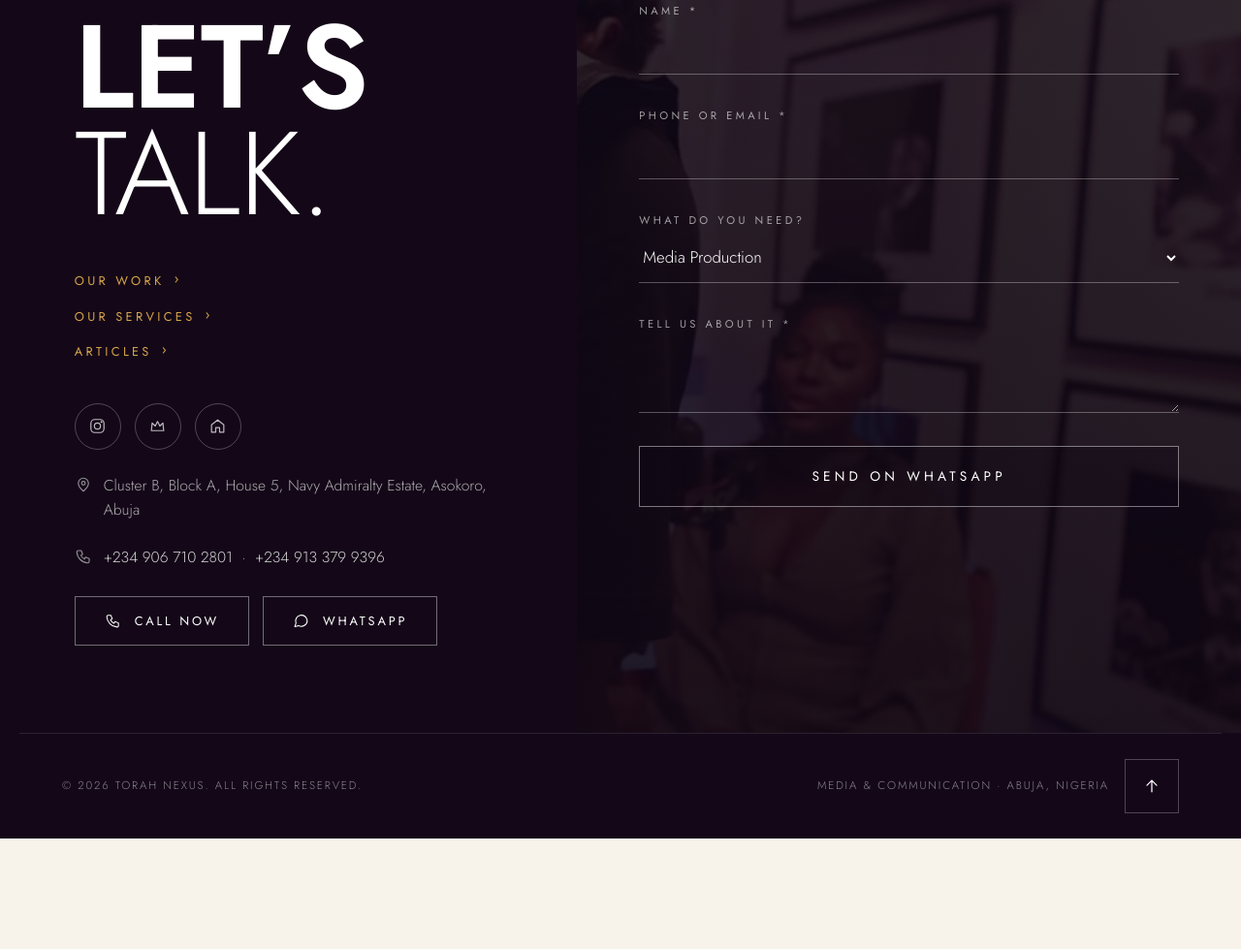
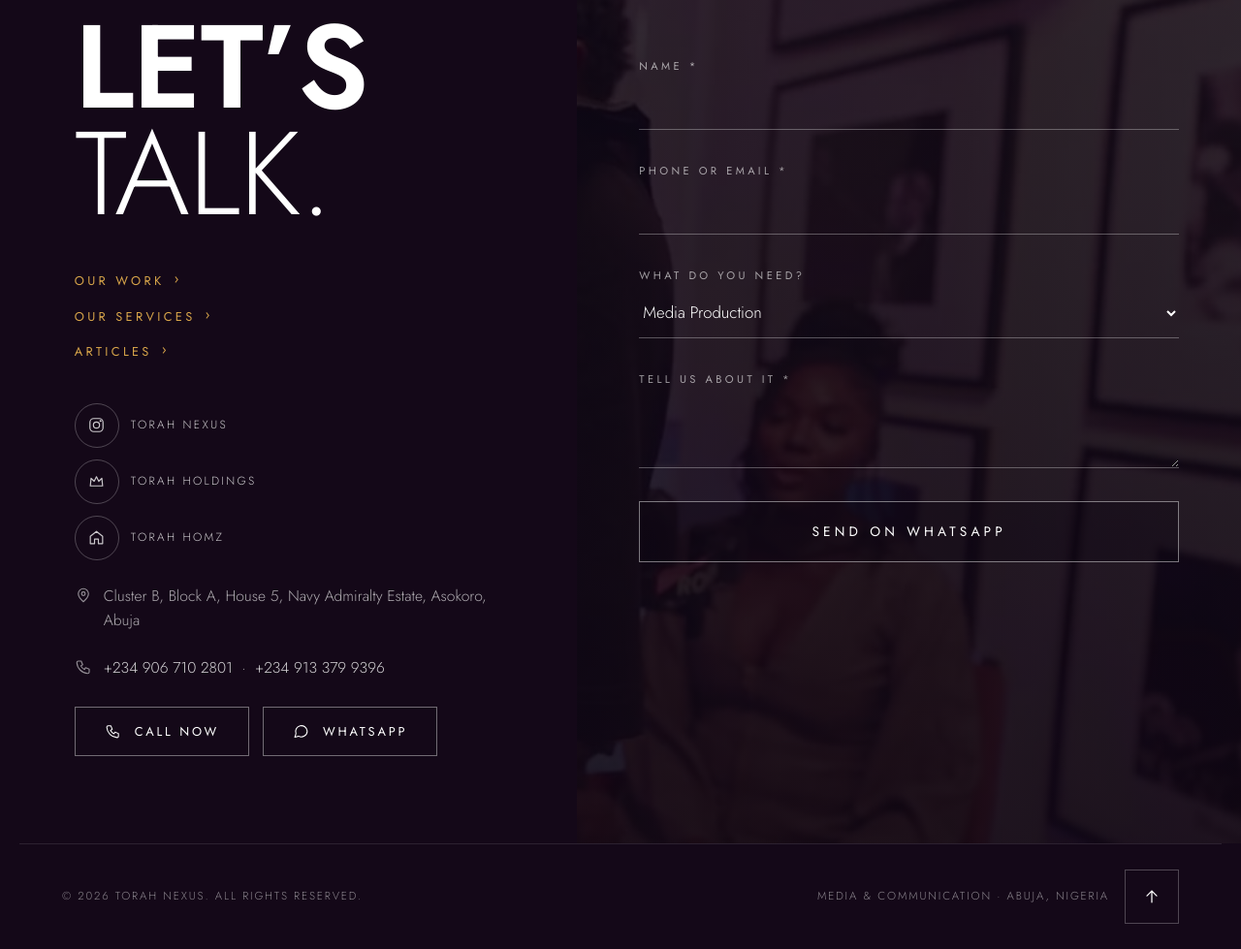
Before and after one commit to theurbanmindset/torah-nexus, a plain HTML site: page index.html in a window 1280 px wide. Shown: the part 8095-9074 px from the top of the page at 97% size. Before the commit the page ends 8960 px from the top, so only its background shows below. Drawn offline with nearby package versions, Linux system fonts and the light colour scheme.

Commit message:
Footer: show brand names beside the social icons
Co-Authored-By: Claude Opus 5.5 <noreply@anthropic.com>
Claude-Session: https://claude.ai/code/session_013v5dP7N54acAniayLcj4Mk

```diff
--- a/assets/style.css
+++ b/assets/style.css
@@ -798,3 +798,10 @@ input:focus, textarea:focus, select:focus { outline-color: var(--gold); }
   .footer-base { flex-direction: column; align-items: flex-start; gap: 12px; }
   .footer-tag { margin-left: 0; }
 }
+/* Social links with names beside the icons */
+.talk-social { flex-wrap: wrap; gap: 12px 26px; }
+.talk-social a { width: auto; height: auto; border: 0; border-radius: 0; display: inline-flex; align-items: center; gap: 12px; text-decoration: none; color: rgba(255,255,255,0.78); font-size: 0.74rem; letter-spacing: 0.2em; text-transform: uppercase; }
+.talk-social a i { width: 46px; height: 46px; border-radius: 50%; border: 1px solid rgba(255,255,255,0.25); display: grid; place-items: center; transition: border-color 0.2s ease, color 0.2s ease; }
+.talk-social a:hover { color: var(--gold); }
+.talk-social a:hover i { border-color: var(--gold); }
+.talk-social { display: grid; gap: 12px; justify-items: start; }
--- a/index.html
+++ b/index.html
@@ -69,9 +69,9 @@
       <h2 id="f-talk" class="talk-title"><b>Let&#8217;s</b><span>Talk.</span></h2>
       <nav class="talk-links" aria-label="Explore"><a href="#work">Our work <span aria-hidden="true">›</span></a><a href="#services">Our services <span aria-hidden="true">›</span></a><a href="#articles">Articles <span aria-hidden="true">›</span></a></nav>
       <div class="talk-social">
-        <a href="https://www.instagram.com/torah_nexus/" target="_blank" rel="noopener" aria-label="Torah Nexus on Instagram"><svg viewBox="0 0 24 24" fill="none" stroke="currentColor" stroke-width="1.5"><rect x="3.5" y="3.5" width="17" height="17" rx="5"/><circle cx="12" cy="12" r="4"/><circle cx="17.3" cy="6.7" r="0.6" fill="currentColor"/></svg></a>
-        <a href="https://www.instagram.com/torahholdings/" target="_blank" rel="noopener" aria-label="Torah Holdings on Instagram"><svg viewBox="0 0 24 24" fill="none" stroke="currentColor" stroke-width="1.5" stroke-linejoin="round"><path d="M4 18h16l-1-10-4 4-3-6-3 6-4-4z"/></svg></a>
-        <a href="https://www.instagram.com/torahhomz/" target="_blank" rel="noopener" aria-label="Torah Homz on Instagram"><svg viewBox="0 0 24 24" fill="none" stroke="currentColor" stroke-width="1.5" stroke-linejoin="round"><path d="M4 10.5 12 4l8 6.5V20h-5.5v-6h-5v6H4z"/></svg></a>
+        <a href="https://www.instagram.com/torah_nexus/" target="_blank" rel="noopener" aria-label="Torah Nexus on Instagram"><i><svg viewBox="0 0 24 24" fill="none" stroke="currentColor" stroke-width="1.5"><rect x="3.5" y="3.5" width="17" height="17" rx="5"/><circle cx="12" cy="12" r="4"/><circle cx="17.3" cy="6.7" r="0.6" fill="currentColor"/></svg></i><span>Torah Nexus</span></a>
+        <a href="https://www.instagram.com/torahholdings/" target="_blank" rel="noopener" aria-label="Torah Holdings on Instagram"><i><svg viewBox="0 0 24 24" fill="none" stroke="currentColor" stroke-width="1.5" stroke-linejoin="round"><path d="M4 18h16l-1-10-4 4-3-6-3 6-4-4z"/></svg></i><span>Torah Holdings</span></a>
+        <a href="https://www.instagram.com/torahhomz/" target="_blank" rel="noopener" aria-label="Torah Homz on Instagram"><i><svg viewBox="0 0 24 24" fill="none" stroke="currentColor" stroke-width="1.5" stroke-linejoin="round"><path d="M4 10.5 12 4l8 6.5V20h-5.5v-6h-5v6H4z"/></svg></i><span>Torah Homz</span></a>
       </div>
       <p class="talk-line"><svg viewBox="0 0 24 24" fill="none" stroke="currentColor" stroke-width="1.5" stroke-linecap="round" stroke-linejoin="round"><path d="M12 21s-7-6.2-7-11a7 7 0 0 1 14 0c0 4.8-7 11-7 11z"/><circle cx="12" cy="10" r="2.5"/></svg><span>Cluster B, Block A, House 5, Navy Admiralty Estate, Asokoro, Abuja</span></p>
       <p class="talk-line"><svg viewBox="0 0 24 24" fill="none" stroke="currentColor" stroke-width="1.5" stroke-linecap="round" stroke-linejoin="round"><path d="M5 4h4l2 5-2.5 1.5a11 11 0 0 0 5 5L15 13l5 2v4a2 2 0 0 1-2 2A16 16 0 0 1 3 6a2 2 0 0 1 2-2"/></svg><span><a href="tel:+2349067102801">+234 906 710 2801</a> &nbsp;·&nbsp; <a href="tel:+2349133799396">+234 913 379 9396</a></span></p>
```
